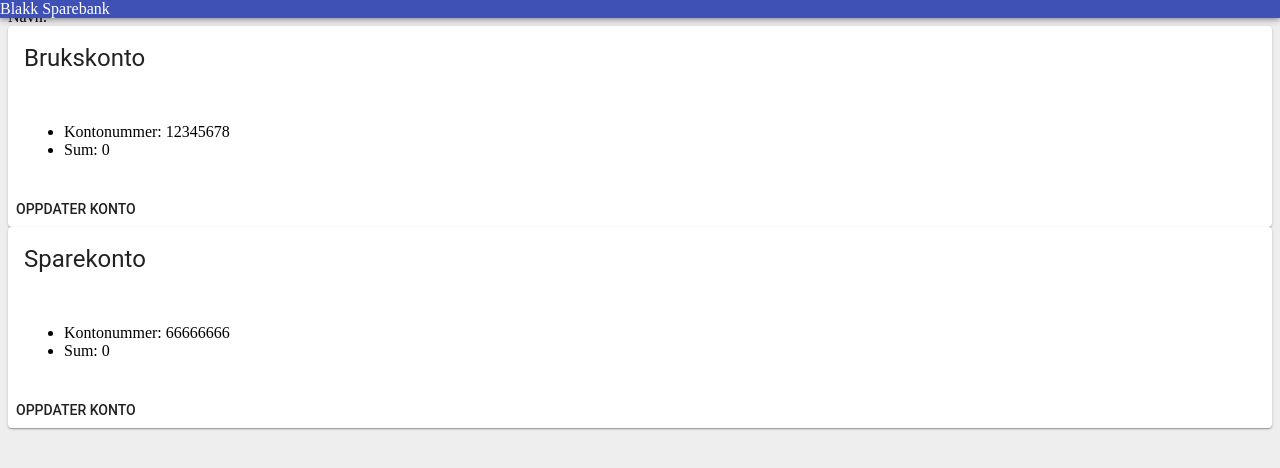
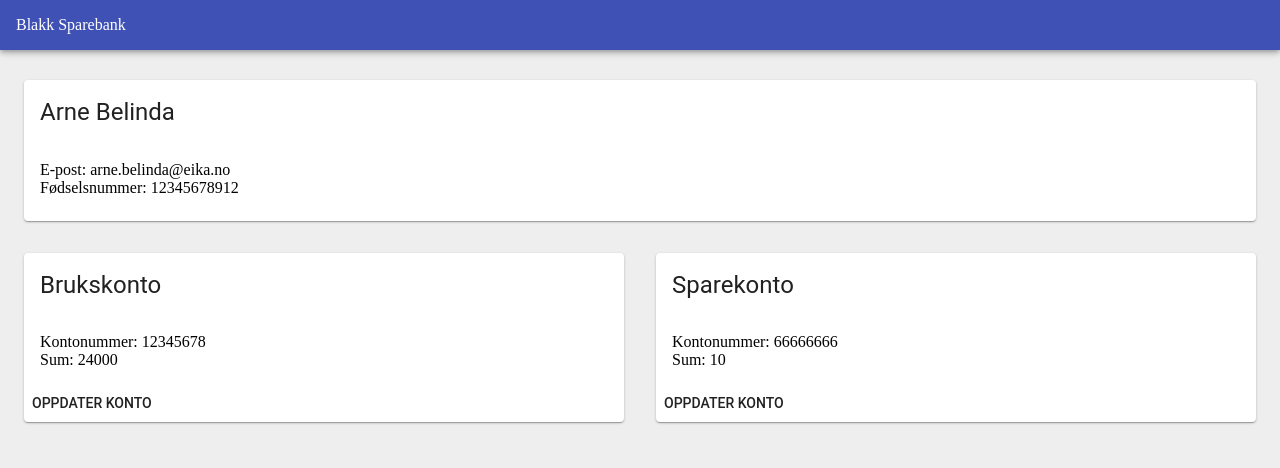
Before and after one commit to glennwedin/react-kurs-capgemini, a React app: page /#/nettbank in a window 1280 px wide. Built offline with nearby package versions, Linux system fonts and the light colour scheme.

Commit message:
mer greier

```diff
--- /dev/null
+++ b/src/actions/main.js
@@ -0,0 +1 @@
+// https://europe-west1-capdemo-b4810.cloudfunctions.net/bankkonto
--- a/src/components/LifecycleComponent.js
+++ b/src/components/LifecycleComponent.js
@@ -3,30 +3,17 @@ import React from 'react';
 import { string } from 'prop-types';
 
 export default class LifecycleComponent extends React.Component {
-
     static propTypes = {
         value: string
-	}
+    };
 
     constructor(props) {
         super(props);
-		this.state = {};
-	}
+        this.state = {
+            count: 0
+        };
 
-	shouldComponentUpdate(nextProps, nextState) {
-		if(nextProps.value === this.props.value) {
-			return false;
-		}
-		return true;
-	}
-
-    getDerivedStateFromProps(nextProps, prevState) {
-		console.log('derived state from props - component did receive new props and did update:', nextProps, prevState);
-	}
-
-	getSnapshotBeforeUpdate(prevProps, prevState) {
-		console.log('called before dom-update');
-		return 'snapshot value returned to componentDidUpdate';
+        this.updateState = this.updateState.bind(this);
     }
 
     componentDidMount() {
@@ -34,13 +21,67 @@ export default class LifecycleComponent extends React.Component {
     }
 
     componentDidUpdate(prevProps, prevState, snapshot) {
-		console.log('Did update');
+        console.log('Did update', snapshot);
+    }
+
+    componentWillUnmount() {
+        console.log('Unmounting');
+    }
+
+    // Deprecated
+    componentWillMount() {
+        console.log('will mount');
+    }
+    // Deprecated
+    componentWillReceiveProps() {
+        console.log('will receive props');
+    }
+    // Deprecated
+    componentWillUpdate() {
+        console.log('will update');
+    }
+
+    /*
+    shouldComponentUpdate(nextProps, nextState) {
+        if (nextState.count !== this.state.count) {
+            return true;
+		}
+		return false;
+	}
+	*/
+
+    // exists for only one purpose. It enables a component to update its internal state as the result of changes in props.
+    /*
+	static getDerivedStateFromProps(nextProps, prevState) {
+        console.log(
+            'derived state from props - component did receive new props and did update:',
+            nextProps,
+            prevState
+        );
+        return { test: 'test' };
+	}
+	*/
+
+    /*
+    getSnapshotBeforeUpdate(prevProps, prevState) {
+        console.log('called before dom-update');
+        return 'getSnapShotBeforeUpdate';
+	}
+	*/
+
+    updateState() {
+        this.setState({
+            count: this.state.count + 1
+        });
     }
 
     render() {
         return (
+            <div>
                 <div>LifecycleComponent</div>
-        )
+                <div>Counter: {this.state.count}</div>
+                <button onClick={this.updateState}>Update state</button>
+            </div>
+        );
     }
-
 }
--- a/src/components/konto.js
+++ b/src/components/konto.js
@@ -6,7 +6,6 @@ import Button from '@material-ui/core/Button';
 import { shape, string, number } from 'prop-types';
 
 export default class Konto extends React.PureComponent {
-
     static propTypes = {
         konto: shape({
             navn: string.isRequired,
@@ -15,15 +14,13 @@ export default class Konto extends React.PureComponent {
         })
     };
 
-    render () {
+    render() {
         return (
-            <Card>
-                <CardHeader title={this.props.konto.navn}/>
+            <Card className="account">
+                <CardHeader title={this.props.konto.navn} />
                 <CardContent>
-                    <ul>
-                        <li>Kontonummer: {this.props.konto.kontonummer}</li>
-                        <li>Sum: {this.props.konto.sum}</li>
-                    </ul>
+                    <div>Kontonummer: {this.props.konto.kontonummer}</div>
+                    <div>Sum: {this.props.konto.sum}</div>
                 </CardContent>
                 <Button>Oppdater konto</Button>
             </Card>
--- /dev/null
+++ b/src/components/user.js
@@ -0,0 +1,27 @@
+import React from 'react';
+import Card from '@material-ui/core/Card';
+import CardHeader from '@material-ui/core/CardHeader';
+import CardContent from '@material-ui/core/CardContent';
+import { shape, string } from 'prop-types';
+
+const User = props => {
+    return (
+        <Card className="profil">
+            <CardHeader title={props.profil.navn} />
+            <CardContent>
+                <div>E-post: {props.profil.epost}</div>
+                <div>Fødselsnummer: {props.profil.fnr}</div>
+            </CardContent>
+        </Card>
+    );
+};
+
+User.propTypes = {
+    profil: shape({
+        navn: string,
+        epost: string,
+        fnr: string
+    })
+};
+
+export default User;
--- a/src/containers/nettbank.js
+++ b/src/containers/nettbank.js
@@ -1,18 +1,19 @@
 import React from 'react';
 import AppBar from '@material-ui/core/AppBar';
 import Konto from '../components/konto';
+import User from '../components/user';
 
 export default class Nettbank extends React.Component {
-
     constructor() {
         super();
         this.state = {
             profil: {
-                navn: '',
-                epost: '',
+                navn: 'Arne Belinda',
+                fnr: '12345678912',
+                epost: 'arne.belinda@eika.no',
                 kontoer: [
-                    { navn: 'Brukskonto', kontonummer: '12345678', sum: 0 },
-                    { navn: 'Sparekonto', kontonummer: '66666666', sum: 0 }
+                    { navn: 'Brukskonto', kontonummer: '12345678', sum: 24000 },
+                    { navn: 'Sparekonto', kontonummer: '66666666', sum: 10 }
                 ]
             }
         };
@@ -21,18 +22,23 @@ export default class Nettbank extends React.Component {
     render() {
         return (
             <div>
-                <AppBar className="header" title={'Blakk'}>Blakk Sparebank</AppBar>
-                <div>
-                    <div>Navn: </div>
-                </div>
+                <AppBar className="header" title={'Blakk'}>
+                    Blakk Sparebank
+                </AppBar>
+                <User profil={this.state.profil} />
                 <div className="content">
-                    {this.state.profil.kontoer ? this.state.profil.kontoer.map(konto => {
-                        return <Konto key={konto.kontonummer} konto={konto} />;
-                    }) : 'Laster kontoliste...'}
-
+                    {this.state.profil.kontoer
+                        ? this.state.profil.kontoer.map(konto => {
+                              return (
+                                  <Konto
+                                      key={konto.kontonummer}
+                                      konto={konto}
+                                  />
+                              );
+                          })
+                        : 'Laster kontoliste...'}
                 </div>
             </div>
         );
     }
-
 }
--- a/src/reducers/index.js
+++ b/src/reducers/index.js
@@ -1,19 +1,8 @@
-import { combineReducers } from 'redux'
-
-const reducer = (state = {}, action) => {
-	switch(action.type) {
-		case 'nothing yet':
-			return {
-				...state,
-				test: action.payload.test
-			}
-		default:
-			return state;
-	}
-}
+import { combineReducers } from 'redux';
+import main from '../reducers/main';
 
 const mainReducer = combineReducers({
-	reducer
+    main
 });
 
 export default mainReducer;
--- /dev/null
+++ b/src/reducers/main.js
@@ -0,0 +1,77 @@
+const reducer = (state = {}, action) => {
+    switch (action.type) {
+        case 'nothing yet':
+            return {
+                ...state,
+                test: action.payload.test
+            };
+        default:
+            return state;
+    }
+};
+
+export default reducer;
+
+/*
+const initial = {
+    data: []
+};
+const reducer = (state = initial, action) => {
+    switch (action.type) {
+        case 'updateReallyWrong':
+            return {
+                ...state,
+                data: state.data.push(action.payload.value)
+            }
+        case 'insertToArray':
+            return {
+                ...state,
+                data: [
+                    ...state.data.slice(0, action.payload.index),
+                    action.payload.value,
+                    ...state.data.slice(action.index)
+                ]
+            };
+        case 'updateArray':
+            return {
+                ...state,
+                data: state.data.map((item, index) => {
+                    if (index !== action.index) {
+                        return item;
+                    }
+                    return {
+                        ...item,
+                        ...action.item
+                    };
+                })
+            };
+        case 'removeFromArray':
+            return {
+                ...state,
+                data: state.data.filter((item, index) => {
+                    if (index === action.index) {
+                        return false;
+                    }
+                    return true;
+                })
+            };
+        case 'updatVeryNestedFieldInObject': {
+            return {
+                ...state,
+                first: {
+                    ...state.first,
+                    second: {
+                        ...state.first.second,
+                        [action.someId]: {
+                            ...state.first.second[action.someId],
+                            fourth: action.someValue
+                        }
+                    }
+                }
+            };
+        }
+        default:
+            return state;
+    }
+};
+*/
--- a/src/style/style.scss
+++ b/src/style/style.scss
@@ -1,3 +1,20 @@
-body{
-	background-color: #eee;
+* {
+    box-sizing: border-box;
 }
+body {
+    background-color: #eee;
+}
+
+.header {
+    padding: 1em;
+}
+
+.account {
+    float: left;
+    width: calc(50% - 2em);
+    margin: 2em 1em;
+}
+
+.profil {
+    margin: 5em 1em 0;
+}
```
Lines whose indentation alone changed are shown as unchanged.
